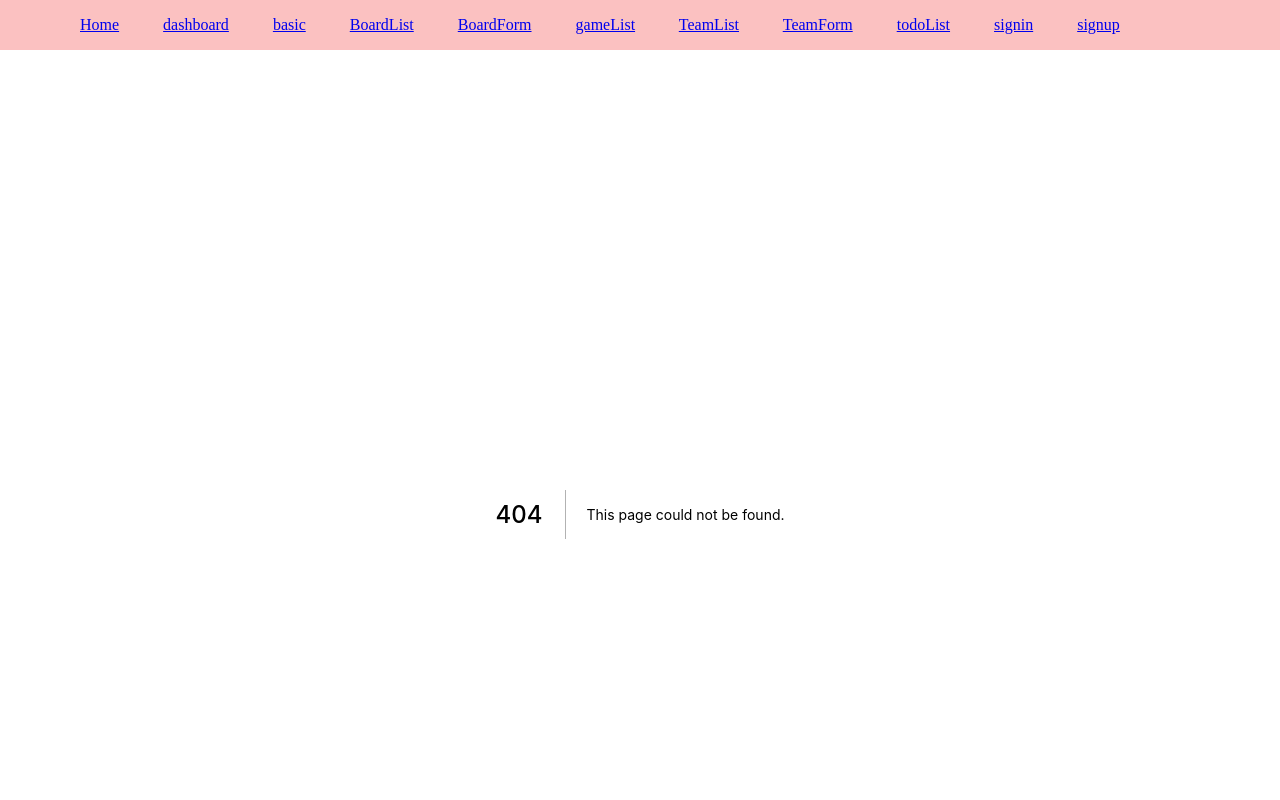
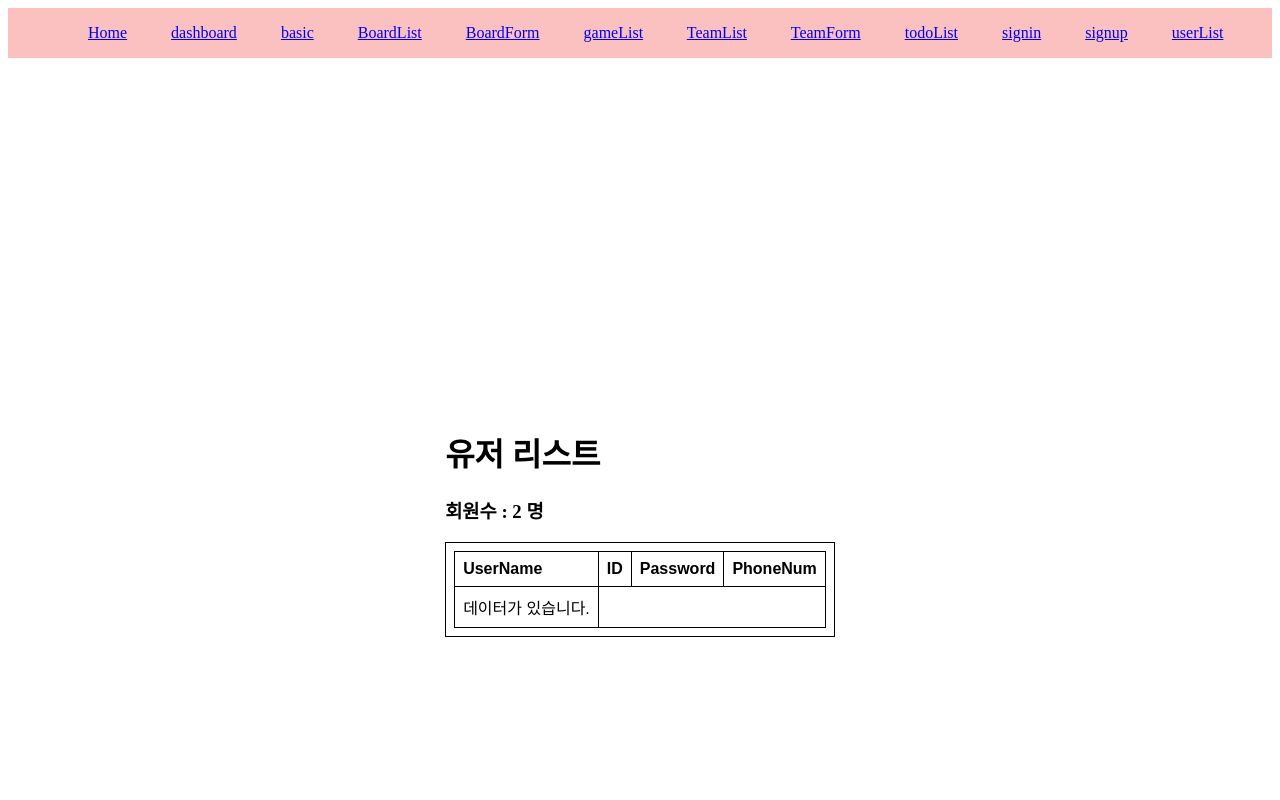
Before and after one commit to JeongMyeongHong/soccer-next, a Next.js app: page /user/user-list in a window 1280 px wide. Before the commit this address had no page. Shown: the top 800 px of the page. Built offline with nearby package versions, Linux system fonts and the light colour scheme.

Commit message:
2022-04-07 state pattern

```diff
--- a/pages/common/Nav.js
+++ b/pages/common/Nav.js
@@ -16,6 +16,7 @@ export default function Nav(){
                 <li className={style.li}> <Link href='/todo/todo-list'>todoList</Link></li>
                 <li className={style.li}> <Link href='/user/sign-in'>signin</Link></li>
                 <li className={style.li}> <Link href='/user/sign-up'>signup</Link></li>
+                <li className={style.li}> <Link href='/user/user-list'>userList</Link></li>
             </ul>
         </nav>
     )
--- /dev/null
+++ b/pages/common/styles/table.module.css
@@ -0,0 +1,15 @@
+.table {
+    font-family: arial, sans-serif;
+    border-collapse: collapse;
+    width: 100%;
+  }
+
+  .td {
+    border: 1px solid black;
+    text-align: left;
+    padding: 8px;
+  }
+
+  .tr {
+    border: 1px solid black;
+  }
--- /dev/null
+++ b/pages/user/user-list.js
@@ -0,0 +1,34 @@
+import tableStyle from "../common/styles/table.module.css"
+
+const UserTable = ({ columns, colspan, data }) =>{
+    return(<div>
+        <table className={tableStyle.table}>
+            <thead>
+                <tr className={tableStyle.tr}>
+                    {columns.map((column) => <th key={column.UserName} className={tableStyle.td}>{column}</th>)}
+                </tr>
+            </thead>
+            <tbody>
+                <tr className={tableStyle.tr}>
+                    { data.length == 0 ? <td colSpan={colspan} className={tableStyle.td}>데이터가 없습니다.</td>
+                        :  <td colSpan={colspan} className={tableStyle.td}>데이터가 있습니다.</td>
+                    }
+                </tr>
+            </tbody>
+        </table>
+    </div>)
+}
+// {datas.map((data) => (<td colSpan={colspan} key={data} className={tableStyle.td}>{data}</td>))}
+
+export default function UserList(){
+    const columns = ['UserName', 'ID', 'Password', 'PhoneNum']
+    const data = ['UserName', 'ID']
+    return(<div>
+        <h1>유저 리스트</h1>
+        {/*{data.length && <h3>회원수 : {data.length} 명</h3>}*/}
+        {data.length !=0 && <h3>회원수 : {data.length} 명</h3>}
+        <div className={tableStyle.td}>
+        <UserTable columns={columns} colsapn={4} data={data}/>
+        </div>
+    </div>)
+}
```
Also changed, not shown: pages/user/sign-up.js (+10 -6 lines).
